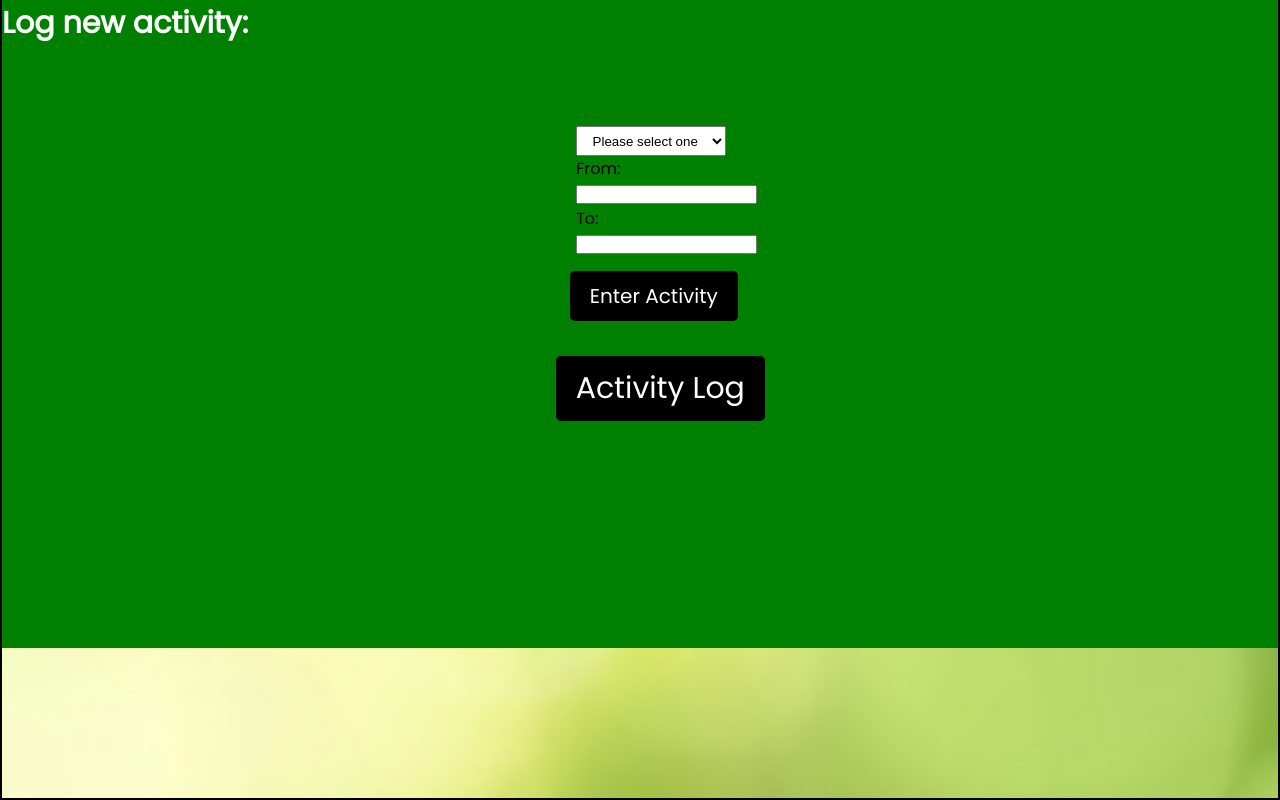
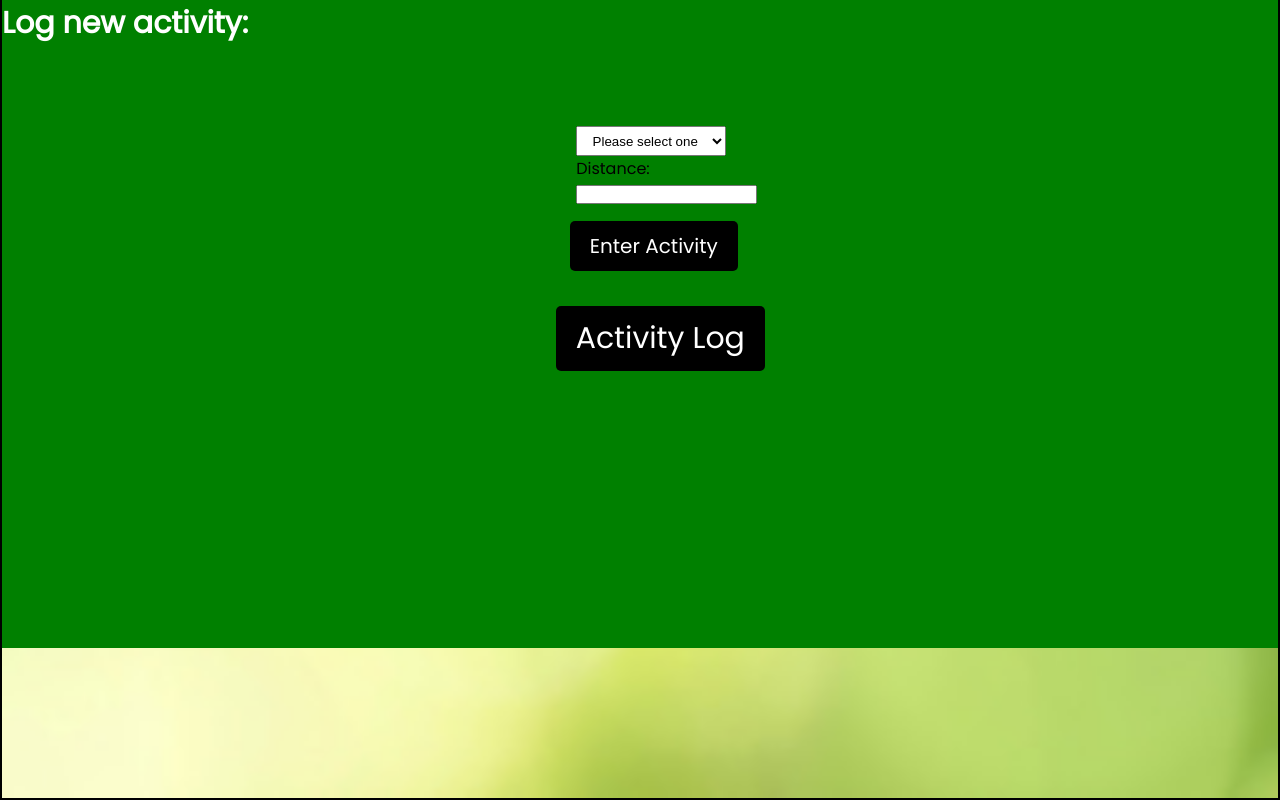
Before and after one commit to absandell/Cli-Mate, a Vue app: page / in a window 1280 px wide. Shown: the part 889-1689 px from the top of the page. Built offline with nearby package versions, Linux system fonts and the light colour scheme.

Commit message:
Updated Performance Index function

```diff
--- a/src/components/UserInput.vue
+++ b/src/components/UserInput.vue
@@ -16,10 +16,8 @@
     </select>
 
     <form class='DestinationEntry'>
-      <label for="fname">From:</label><br>
-      <input type="text" v-model="score.fromAddress" id="from" name="From" ref='From'><br>
-      <label for="lname">To:</label><br>
-      <input type="text" v-model="score.toAddress" id="to" name="To" ref='To'>
+      <label for="fname">Distance:</label><br>
+      <input type="text" v-model="score.fromAddress" id="distance" name="Distance" ref='Distance'><br>
     </form>
 
     <button class='btnActivity' v-on:click="EnterInput">Enter Activity</button>
@@ -64,31 +62,26 @@ export default {
     methods:{
         EnterInput(){
             var transport = document.getElementById('transport').value;
-            var from = document.getElementById('from').value;
-            var to = document.getElementById('to').value;
+            var distance = document.getElementById('distance').value;
             console.log(transport);
-            console.log(from);
-            console.log(to);
+            console.log(distance);
 
             const averageCO2 = 411;
             let PIinThisTravel = 0;
-            let distanceTravelled = 5;
+            let distanceTravelled = parseInt(distance);
             let fuelLiterPerMile = 1;
 
             let totalFuelInLiter = distanceTravelled * fuelLiterPerMile;
             let totalFuelInGalon = totalFuelInLiter/3.79;
             const CO2PerGalon = 8887;
             let totalCO2 = totalFuelInGalon * CO2PerGalon;
-            let userCO2 = totalCO2 / distanceTravelled;
+            let userCO2 = totalCO2 * distanceTravelled;
 
-            if (userCO2 === averageCO2) {
-                PIinThisTravel = 0;
-            }
-            else if (userCO2 > averageCO2) {
+            if (transport == "Automobile") {
                 PIinThisTravel = -1 * userCO2/averageCO2;
             }
             else {
-                PIinThisTravel = Math.max(10, averageCO2/userCO2);
+                PIinThisTravel = 1 * userCO2/averageCO2;
             }
 
             console.log(PIinThisTravel);
```
